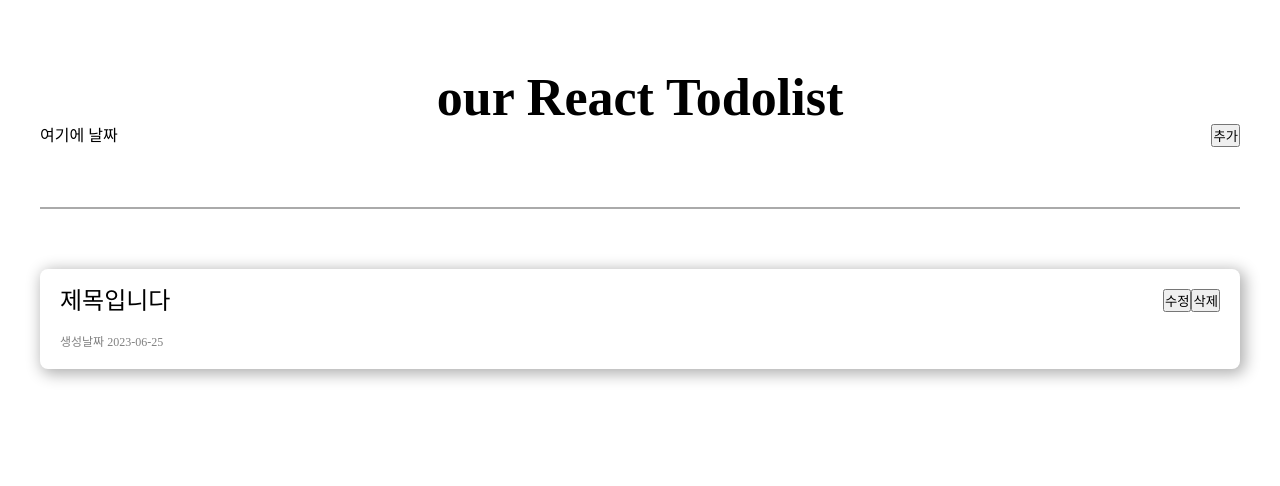
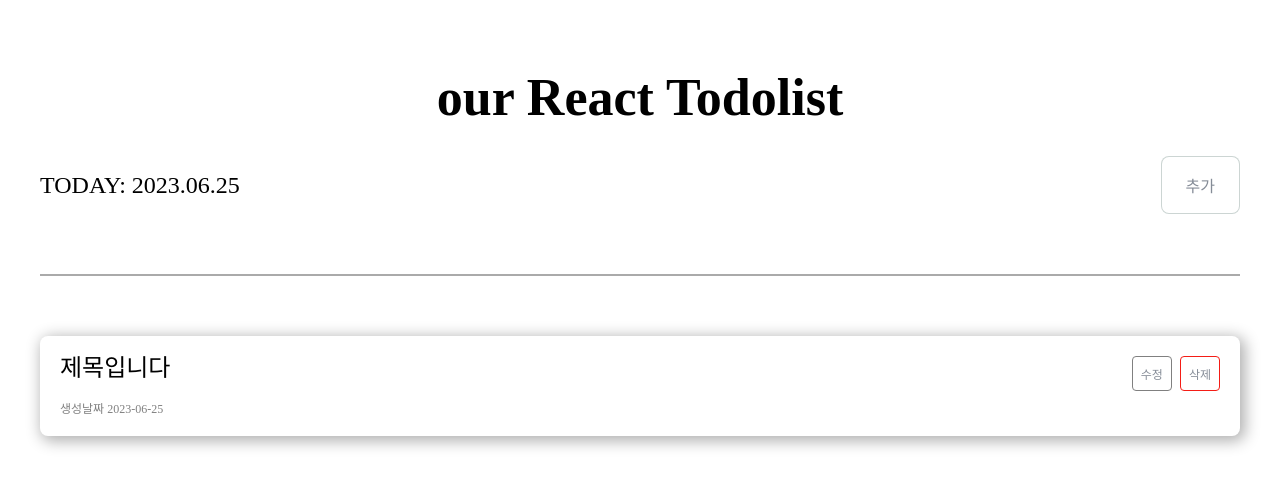
Before and after one commit to kminvita/practice_pro, a React (Create React App) app: page / in a window 1280 px wide. Shown: the top 486 px of the page. Built offline with nearby package versions, Linux system fonts and the light colour scheme.

Commit message:
Style/스타일 적용

```diff
--- a/src/pages/main/index.js
+++ b/src/pages/main/index.js
@@ -5,8 +5,8 @@ function MainPage() {
         <main>
             <h1>our React Todolist</h1>
             <div className='Topnavbar'>
-                <time>여기에 날짜</time>
-                <button type='button'>추가</button>
+                <time>TODAY: 2023.06.25</time>
+                <button type='button' className='addbutton'>추가</button>
             </div>
             {/* 리스트가 없을 경우에는 추가해주세요 라는 텍스트 추가할것임 */}
             <section className='todolist'>
@@ -16,8 +16,8 @@ function MainPage() {
                         <tium className="createddate">생성날짜 2023-06-25</tium>
                     </div>
                     <div>
-                        <button type='button'>수정</button>
-                        <button type='button'>삭제</button>
+                        <button type='button' className='editbutton'>수정</button>
+                        <button type='button' className='deletebutton'>삭제</button>
                     </div>
                 </article>
             </section>
--- a/src/pages/main/main.css
+++ b/src/pages/main/main.css
@@ -18,6 +18,29 @@ h1 {
     flex-direction: row;
     align-items: center;
     justify-content: space-between;
+    margin-top: 32px;
+}
+
+.Topnavbar > time {
+    font-size: 24px;
+}
+
+.addbutton {
+    user-select: none;
+    outline: none;
+    border: 1px solid #c2cdcad4;
+    font-size: 16px;
+    cursor: pointer;
+    color: #858c97;
+    border-color: #c2cdcad4;
+    padding: 16px 24px;
+    border-radius: 8px;
+    background-color: white;
+}
+
+.addbutton:hover {
+    color: #ced0da;
+    border-color: #aaafb9;
 }
 
 .todolist {
@@ -36,16 +59,60 @@ h1 {
     flex-direction: row;
     padding: 20px;
     border-radius: 8px;
-    cursor: pointer;
     -moz-box-shadow: 3px 3px 14.5px 2px #afafaf;
     box-shadow: 3px 3px 14.5px 2px #afafaf;
     justify-content: space-between;
+    position: relative;
+    transition: all 0.2s ease-in-out;
+    bottom: 0;
+    right: 0;
+}
+
+.todoitem:hover {
+    bottom: 4px;
+    right: 4px;
+}
+
+.todoitem button {
+    user-select: none;
+    outline: none;
+    font-size: 12px;
+    cursor: pointer;
+    color: #858c97;
+    padding: 8px;
+    border-radius: 4px;
+    background-color: white;
+}
+
+.deletebutton {
+    color: #f42d16;
+    border: 1px solid #f41d16;
+}
+
+.deletebutton:hover {
+    color: #f65745;
+    border: 1px solid #f65745;
+}
+
+.editbutton {
+    color: #808080;
+    border: 1px solid #808080;
+}
+
+.editbutton:hover {
+    color: #aaaaaa;
+    border: 1px solid #aaaaaa;
+}
+
+.todoitem button + button {
+    margin-left: 8px;
 }
 
 .todotitle {
     font-size: 24px;
     font-weight: 500;
     margin-bottom: 20px;
+    cursor: pointer;
 }
 
 .createddate {
```
